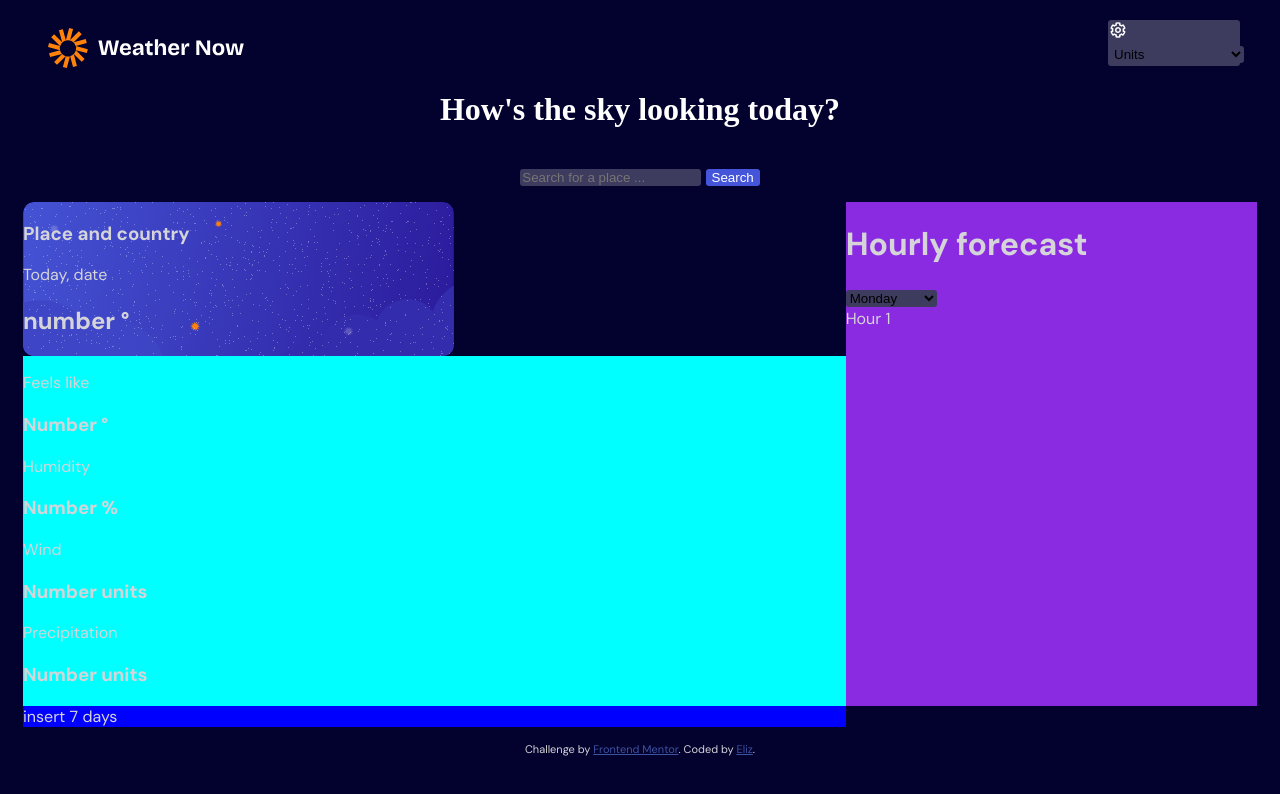
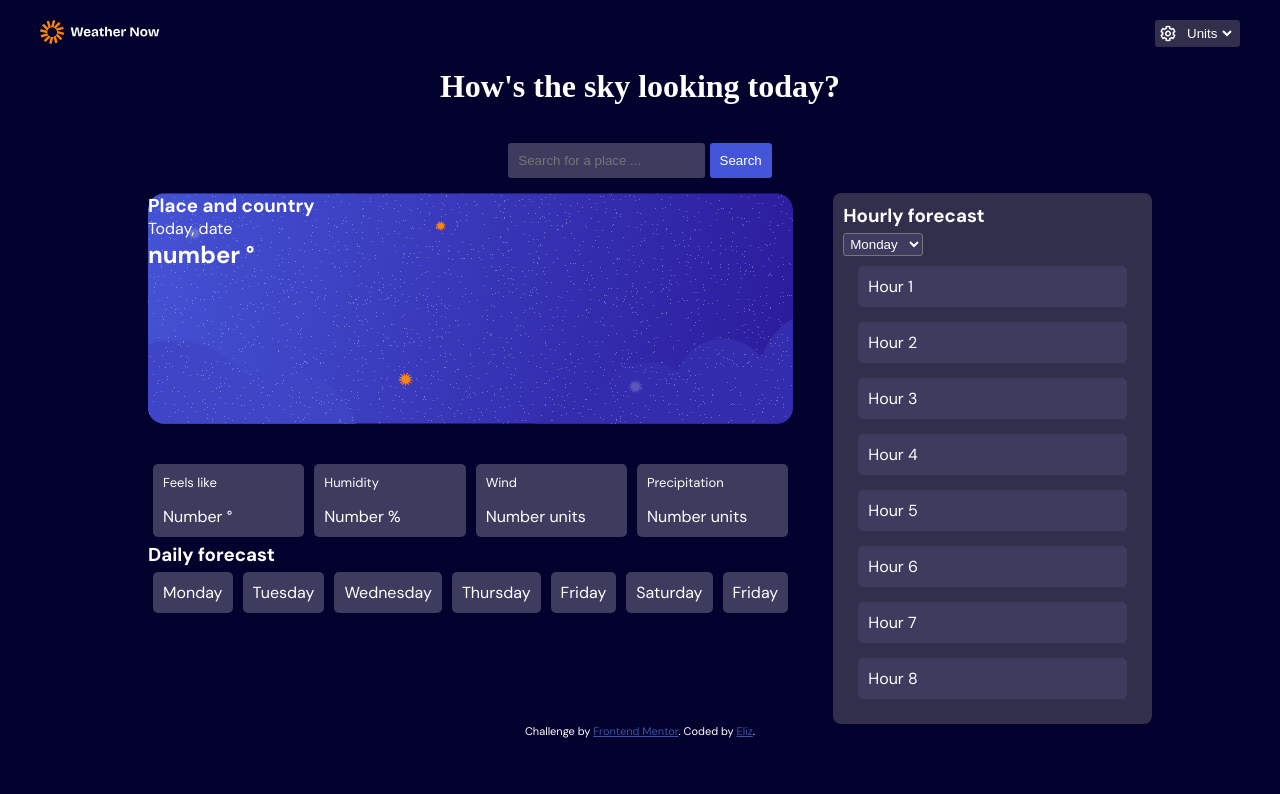
Before and after one commit to Elizzp/weather_app, a plain HTML site: page index.html in a window 1280 px wide. Drawn offline with Linux system fonts and the light colour scheme.

Commit message:
Continuing styling

```diff
--- a/index.html
+++ b/index.html
@@ -6,10 +6,6 @@
   <link rel="icon" type="image/png" sizes="32x32" href="./assets/images/favicon-32x32.png">
   <title>Frontend Mentor | Weather app</title>
   <link href="style.css" rel="stylesheet"/>
-
-  <link rel="preconnect" href="https://fonts.googleapis.com">
-  <link rel="preconnect" href="https://fonts.gstatic.com" crossorigin>
-  <link href="https://fonts.googleapis.com/css2?family=DM+Sans:ital,opsz,wght@0,9..40,100..1000;1,9..40,100..1000&display=swap" rel="stylesheet">
 
   <link rel="preconnect" href="https://fonts.googleapis.com">
   <link rel="preconnect" href="https://fonts.gstatic.com" crossorigin>
@@ -49,6 +45,7 @@
   </div>
 
   <div class="container">
+    <div class="daily">
       <div class="today">
         <h3> Place and country </h3>
         <p>Today, date</p>
@@ -63,20 +60,28 @@
           <p>Humidity</p>
           <h3> Number %</h3>
         </div>
-      <div class="wind">
+        <div>
           <p>Wind</p>
           <h3> Number units</h3>
         </div>
-      <div class="precipitation">
+        <div >
           <p>Precipitation</p>
           <h3> Number units</h3>
         </div>
       </div>
+      <h3>Daily forecast</h3>
       <div class="daily_forecast">
-      insert 7 days
+        <div>Monday</div>
+        <div>Tuesday</div>
+        <div>Wednesday</div>
+        <div>Thursday</div>
+        <div>Friday</div>
+        <div>Saturday</div>
+        <div>Friday</div>
+      </div>
     </div>
     <div class="hourly_forecast">
-      <h1> Hourly forecast</h1>
+      <h3> Hourly forecast</h1>
       <select>
         <option>Monday</option>
         <option>Tuesday</option>
@@ -87,10 +92,15 @@
         <option>Sunday</option>
       </select>
       <div>Hour 1</div>
+      <div>Hour 2</div>
+      <div>Hour 3</div>
+      <div>Hour 4</div>
+      <div>Hour 5</div>
+      <div>Hour 6</div>
+      <div>Hour 7</div>
+      <div>Hour 8</div>
     </div>
   </div>
-
-
 
 
   <div class="attribution">
--- a/style.css
+++ b/style.css
@@ -1,29 +1,40 @@
 body{
     background-color: hsl(243, 96%, 9%);
     font-family: "DM Sans", serif;
-    color: hsl(250, 6%, 84%);
+    color: hsl(0, 0%, 100%);
 
+}
+
+* {
+    box-sizing: border-box;
+    margin: 0;
+    padding: 0;
 }
 .logo{
     position: relative;
     top: 20px;
     left: 40px;
+    width: 120px;
 }
 
 .custom_select{
-    padding: 2px;
-    background-color: hsl(243, 23%, 30%);
+    padding: 5px;
+    background-color: hsl(243, 23%, 24%);
     border-radius: 3px;
-    width: 10%;
+    width: 85px;
+    gap: 7px;
     position: absolute;
     top: 20px;
     right: 40px;
+    display: flex;
 }
-
-select{
-    background-color: hsl(243, 23%, 30%);
+.custom_select select {
     border: 0px;
+    font-size: 18;
+    color: hsl(0, 0%, 100%);
+    background-color: hsl(243, 23%, 24%);
     border-radius: 3px;
+    width: 100%;
 }
 
 #Title{
@@ -36,6 +47,9 @@ select{
 
 .Search{
     text-align: center;
+}
+.Search >*{
+    padding: 10px;
 }
 
 input{
@@ -52,34 +66,86 @@ button{
 }
 
 .container{
-    display: grid;
-    grid-template-columns: 2fr 1fr;
-    margin: 15px;
+    display: flex;
+    margin-top: 15px;
+    margin-left: 10%;
+    margin-right: 10%;
+    gap: 20px ;
+}
+
+.container .daily{
+    flex: 2;
+    margin-left: 20px ;
+    margin-right: 20px ;
 }
 .container .today{
     background-image: url("assets/images/bg-today-large.svg");
+    background-repeat: no-repeat;
     background-size: contain;
-    background-repeat: no-repeat;
-    grid-column: 1;
-    grid-row: 1;
+    height: 50%;
 }
 
 .container .precise_info{
-    grid-column: 1;
-    background-color: aqua;
-    grid-row: 2;
+    display: flex;
+    height: fit-content;
+}
+.container .precise_info > div {
+    margin: 5px ;
+    border-radius: 5px;
+    padding: 10px;
+    background-color: hsl(243, 23%, 30%);
+    border: 10px;
+    width: 25%;
+    height: fit-content;
+}
+.container .precise_info > div h3{
+    font-size: medium;
+    font-weight: 400;
+    padding-top: 15px;
+}
+.container .precise_info > div p{
+    font-size: small;
+    font-weight: 400;
 }
 
 .container .daily_forecast{
-    grid-column: 1;
-    background-color: blue;
-    grid-row: 3;
+    display: flex;
+}
+
+.container .daily_forecast > div {
+    gap: 10px;
+    margin: 5px ;
+    border-radius: 5px;
+    padding: 10px;
+    background-color: hsl(243, 23%, 30%);
+    border: 3px;
+    width: 25%;
 }
 
 .container .hourly_forecast{
-    grid-column: 2;
-    background-color: blueviolet;
-    grid-row: 1/3;
+    flex: 1;
+    background-color: hsl(243, 23%, 24%);
+    border-radius: 8px;
+    padding: 10px;
+}
+
+.container .hourly_forecast > div {
+    gap: 10px;
+    margin: 15px ;
+    border-radius: 5px;
+    padding: 10px;
+    background-color: hsl(243, 23%, 30%);
+    border: 3px;
+}
+.container .hourly_forecast select{
+    padding: 2px;
+    color: hsl(0, 0%, 100%);
+    background-color: hsl(243, 23%, 30%);
+    border-radius: 3px;
+    width: 80px ;
+    position: relative;
+    top: 5px;
+    right: 0px;
 }
 
 .attribution { font-size: 11px; text-align: center; }
```
Lines whose indentation alone changed are shown as unchanged.
